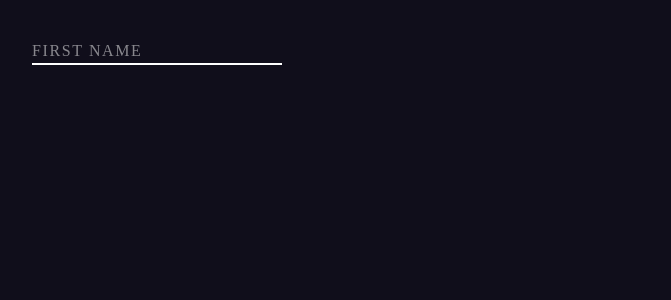
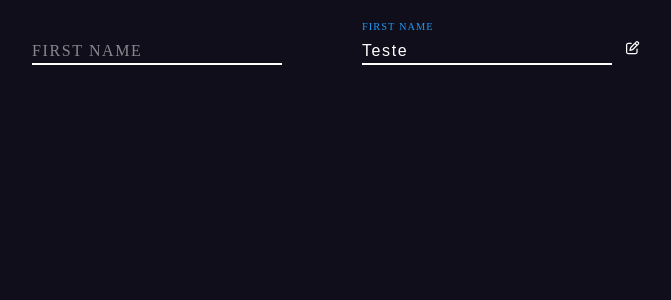
Before and after one commit to kefflen/styled-components-gallery, a React (Vite) app: page /inputs in a window 1280 px wide. Shown: the top 300 px of the page, without its empty margins (0-671 px from the left). Built offline with nearby package versions, Linux system fonts and the light colour scheme.

Commit message:
INput com modo de visualização e de edição

```diff
--- a/package.json
+++ b/package.json
@@ -10,6 +10,10 @@
   },
   "dependencies": {
     "-": "^0.0.1",
+    "@fortawesome/fontawesome-svg-core": "^6.2.0",
+    "@fortawesome/free-regular-svg-icons": "^6.2.0",
+    "@fortawesome/free-solid-svg-icons": "^6.2.0",
+    "@fortawesome/react-fontawesome": "^0.2.0",
     "@types/styled-components": "^5.1.26",
     "D": "^1.0.0",
     "polished": "^4.2.2",
--- a/src/App.tsx
+++ b/src/App.tsx
@@ -1,6 +1,13 @@
+import { library } from '@fortawesome/fontawesome-svg-core'
+import { faPen, faXmark, faCheck } from '@fortawesome/free-solid-svg-icons'
 import { BrowserRouter } from "react-router-dom"
 import Routes from "./Routes"
 
+library.add(
+  faPen,
+  faXmark,
+  faCheck
+)
 
 function App() {
 
--- /dev/null
+++ b/src/components/inputs/Input2/index.tsx
@@ -0,0 +1,57 @@
+//Ref: https://youtu.be/KnYwz3ksW7E
+import { faPenToSquare } from '@fortawesome/free-regular-svg-icons'
+import { FontAwesomeIcon } from '@fortawesome/react-fontawesome'
+import { useEffect, useState } from 'react'
+import { Container, IconButton, InputContainer, LabelText, StyledIcon, StyledInput } from "./styled"
+
+const Input2: React.FC = () => {
+  const [text, setText] = useState('Teste')
+  const [currentText, setCurrentText] = useState('')
+  const [onVisualize, setOnVisualize] = useState(true)
+
+  useEffect(() => {
+    setCurrentText(text)
+  }, [])
+
+  return (
+    <Container>
+      <InputContainer>
+        <StyledInput
+          disabled={onVisualize}
+          type={'text'}
+          required
+          value={text}
+          onChange={e => setText(e.target.value)}
+        />
+        <LabelText>First name</LabelText>
+        <StyledIcon></StyledIcon>
+      </InputContainer>
+      {onVisualize ? (
+        <IconButton onClick={() => setOnVisualize(false)}>
+          <FontAwesomeIcon icon={faPenToSquare} />
+        </IconButton>
+      ) : (
+        <>
+          <IconButton
+            onClick={() => {
+              setCurrentText(text)
+              setOnVisualize(true)
+            }}
+          >
+            <FontAwesomeIcon icon={'check'} />
+          </IconButton>
+          <IconButton
+            onClick={() => {
+              setText(currentText)
+              setOnVisualize(true)
+            }}
+          >
+            <FontAwesomeIcon icon={'xmark'} />
+          </IconButton>
+        </>
+      )}
+    </Container>
+  )
+}
+
+export default Input2
--- /dev/null
+++ b/src/components/inputs/Input2/styled.tsx
@@ -0,0 +1,85 @@
+import styled from "styled-components";
+
+export const Container = styled.div`
+  display: flex;
+  gap: .5em;
+`
+export const IconButton = styled.button`
+  border: none;
+  background-color: transparent;
+  outline: none;
+  color: inherit;
+  cursor: pointer;
+  transition: transform 0.5s;
+
+  :hover {
+    transform: scale(1.2);
+  }
+`
+
+export const InputContainer = styled.div`
+  position: relative;
+  width: 250px;
+`
+
+export const StyledInput = styled.input`
+  position: relative;
+  width: 100%;
+  outline: none;
+  border: none;
+  color: white;
+  box-shadow: none;
+  font-size: 1em;
+  background-color: transparent;
+
+  letter-spacing: 0.1em;
+  padding: 10px 0 5px;
+
+`
+
+export const LabelText = styled.label`
+  left: 0;
+  position: absolute;
+  padding: 10px 0 5px;
+  color: rgba(255, 255, 255, 0.5);
+  pointer-events: none;
+  text-transform: uppercase;
+  transition: 0.5s;
+  letter-spacing: 0.1em;
+
+  ${StyledInput}:valid ~ &,
+  ${StyledInput}:focus ~ &,
+  ${StyledInput}:disabled ~ & {
+    color: #2196f3;
+    transform: translateY(-100%);
+    font-size: 0.65em;
+    padding: 0;
+  }
+
+
+`
+
+export const StyledIcon = styled.i`
+  position: absolute;
+  left: 0;
+  bottom: 0;
+  width: 100%;
+  height: 2px;
+  background: #fff;
+  overflow: hidden;
+  ::before {
+    content: '';
+    position: absolute;
+    width: 100%;
+    height: 100%;
+    left: -100%;
+    background: linear-gradient(90deg, #2196f3, #8ccbff);
+    transition: 0.5s;
+  }
+
+  ${StyledInput}:valid ~ &::before,
+  ${StyledInput}:focus ~ &::before {
+    left: 0;
+  }
+
+`
--- a/src/pages/InputsPage/index.tsx
+++ b/src/pages/InputsPage/index.tsx
@@ -1,5 +1,6 @@
 import ComponentCanvas from "../../components/ComponentCanvas"
 import Input1 from "../../components/inputs/Input1"
+import Input2 from "../../components/inputs/Input2"
 import { Container } from "./styled"
 
 
@@ -9,6 +10,7 @@ export const InputPage: React.FC = () => {
   return (
     <Container>
       <ComponentCanvas component={<Input1 />} />
+      <ComponentCanvas component={<Input2 />} />
     </Container>
   )
 }
```
Also changed, not shown: 1 other file (tests, documents, lock files or other folders).
